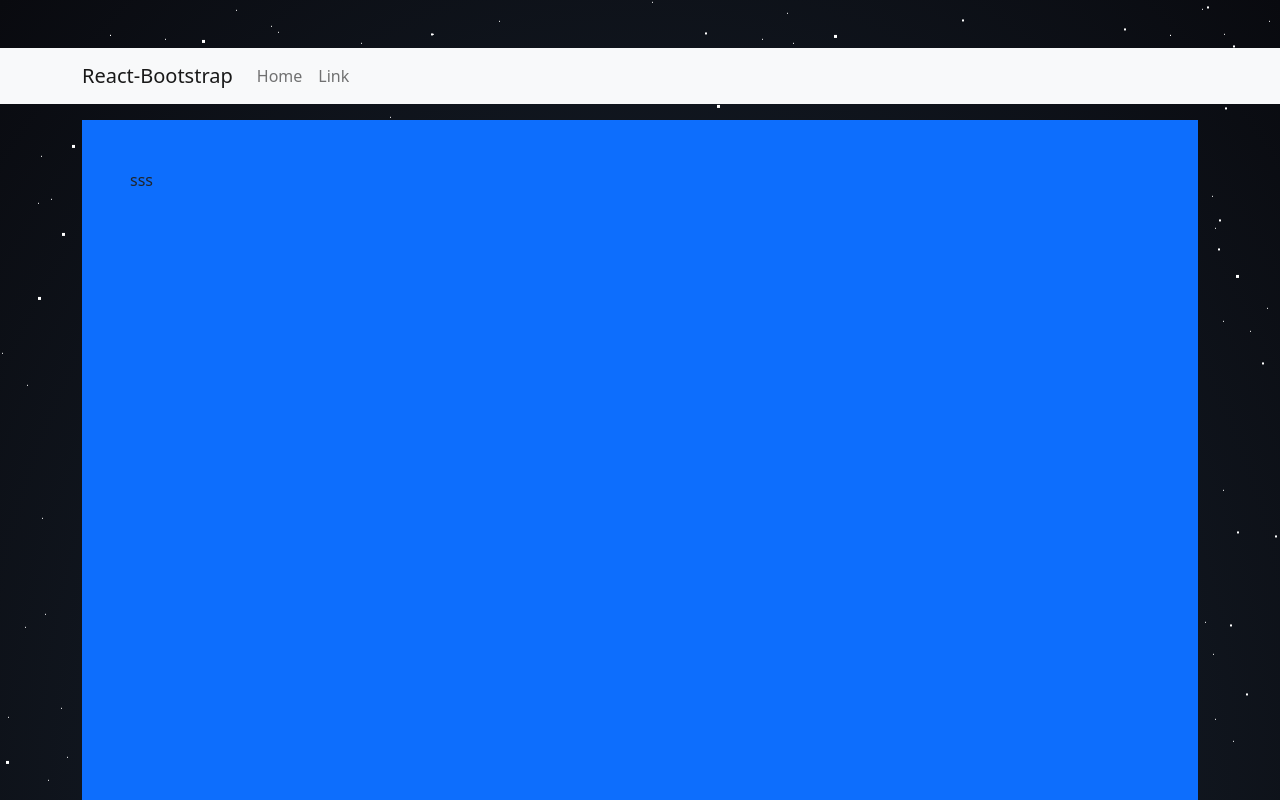
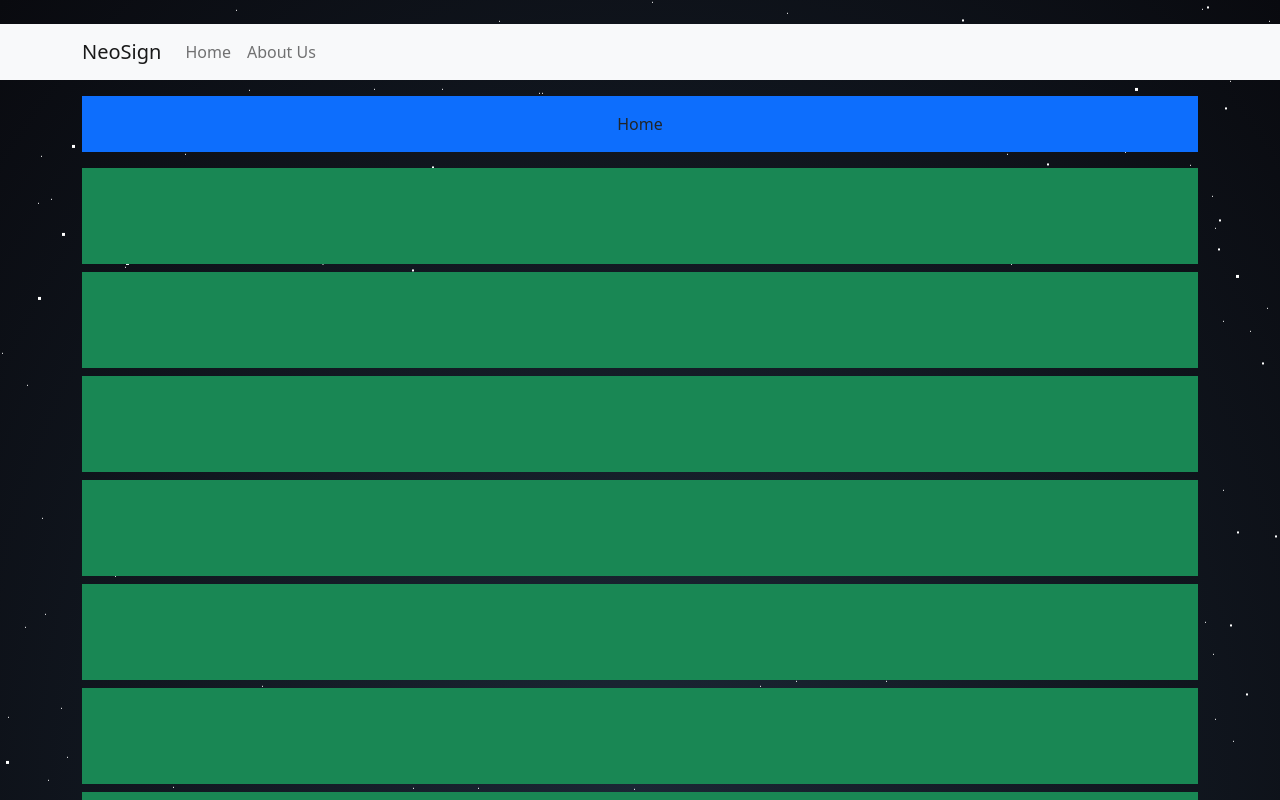
Before and after one commit to mordak-95/NEO-SIGN, a React (Create React App) app: page / in a window 1280 px wide. Built offline with nearby package versions, Linux system fonts and the light colour scheme.

Commit message:
just normalize

```diff
--- a/src/Components/Footer/Footer.js
+++ b/src/Components/Footer/Footer.js
@@ -7,11 +7,11 @@ class Footer extends React.Component {
         return (
             <Navbar bg="light" expand="lg">
                 <Container>
-                    <Navbar.Brand href="#home">React-Bootstrap</Navbar.Brand>
+                    <Navbar.Brand href="/">NeoSign</Navbar.Brand>
 
                     <Nav className="me-auto">
-                        <Nav.Link href="#home">Home</Nav.Link>
-                        <Nav.Link href="#link">Link</Nav.Link>
+                        <Nav.Link href="/">Home</Nav.Link>
+                        <Nav.Link href="about-us">Link</Nav.Link>
 
                     </Nav>
 
--- a/src/Components/Header/Header.js
+++ b/src/Components/Header/Header.js
@@ -5,14 +5,14 @@ import { Navbar, Nav, Container } from "react-bootstrap";
 class Header extends React.Component {
     render() {
         return (
-            <Navbar className="mt-5" sticky="top" bg="light" expand="lg">
+            <Navbar className="mt-4" sticky="top" bg="light" expand="lg">
                 <Container>
-                    <Navbar.Brand href="#home">React-Bootstrap</Navbar.Brand>
+                    <Navbar.Brand href="/">NeoSign</Navbar.Brand>
                     <Navbar.Toggle aria-controls="basic-navbar-nav" />
                     <Navbar.Collapse id="basic-navbar-nav">
                         <Nav className="me-auto">
-                            <Nav.Link href="#home">Home</Nav.Link>
-                            <Nav.Link href="#link">Link</Nav.Link>
+                            <Nav.Link href="/">Home</Nav.Link>
+                            <Nav.Link href="about-us">About Us</Nav.Link>
 
                         </Nav>
                     </Navbar.Collapse>
--- a/src/Views/AboutUs/AboutUs.js
+++ b/src/Views/AboutUs/AboutUs.js
@@ -1,10 +1,20 @@
 import React from "react";
+import { Col } from "react-bootstrap";
 import "./AboutUs.scss";
 
 class AboutUs extends React.Component {
   render() {
     return (
-      <div>About Us</div>
+      <div>
+        <div className="bg-primary px-5 py-3 d-flex justify-content-center mb-3">About Us</div>
+        <Col xs={12} className=" bg-danger p-5 mb-2"></Col>
+        <Col xs={12} className=" bg-danger p-5 mb-2"></Col>
+        <Col xs={12} className=" bg-danger p-5 mb-2"></Col>
+        <Col xs={12} className=" bg-danger p-5 mb-2"></Col>
+        <Col xs={12} className=" bg-danger p-5 mb-2"></Col>
+        <Col xs={12} className=" bg-danger p-5 mb-2"></Col>
+        <Col xs={12} className=" bg-danger p-5 mb-2"></Col>
+      </div>
     );
   }
 }
--- a/src/Views/Home/Home.js
+++ b/src/Views/Home/Home.js
@@ -6,14 +6,14 @@ class Home extends React.Component {
   render() {
     return (
       <div>
-        <Col xs={12} className=" bg-primary p-5">sss</Col>
-        <Col xs={12} className=" bg-primary p-5"></Col>
-        <Col xs={12} className=" bg-primary p-5"></Col>
-        <Col xs={12} className=" bg-primary p-5"></Col>
-        <Col xs={12} className=" bg-primary p-5"></Col>
-        <Col xs={12} className=" bg-primary p-5"></Col>
-        <Col xs={12} className=" bg-primary p-5"></Col>
-        <Col xs={12} className=" bg-primary p-5"></Col>
+        <div className="bg-primary px-5 py-3 d-flex justify-content-center mb-3">Home</div>
+        <Col xs={12} className=" bg-success p-5 mb-2"></Col>
+        <Col xs={12} className=" bg-success p-5 mb-2"></Col>
+        <Col xs={12} className=" bg-success p-5 mb-2"></Col>
+        <Col xs={12} className=" bg-success p-5 mb-2"></Col>
+        <Col xs={12} className=" bg-success p-5 mb-2"></Col>
+        <Col xs={12} className=" bg-success p-5 mb-2"></Col>
+        <Col xs={12} className=" bg-success p-5 mb-2"></Col>
       </div>
 
     );
```
